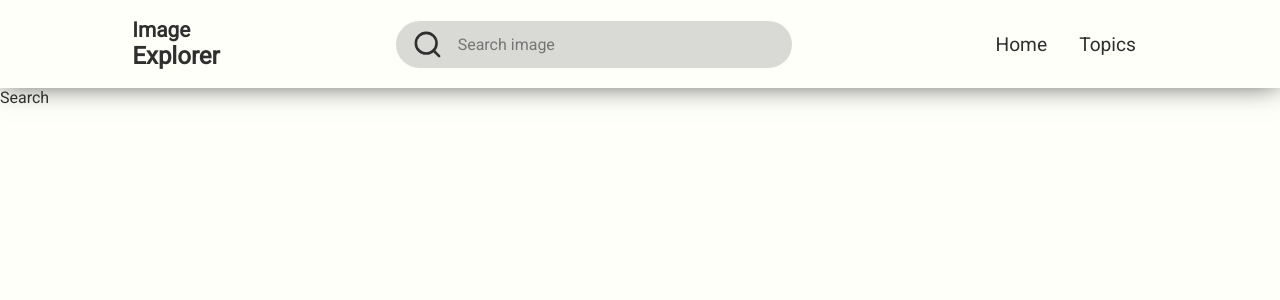
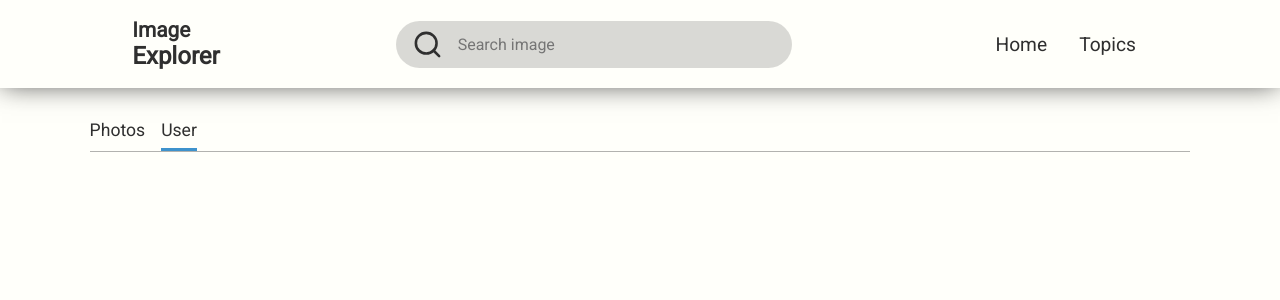
Before and after one commit to matiNap/ImageExplorer, a React (Create React App) app in the folder app/: page /image-explorer/search/user in a window 1280 px wide. Shown: the top 300 px of the page. Built offline with nearby package versions, Linux system fonts and the light colour scheme; no server answers.

Commit message:
Add search nav

```diff
--- a/app/package.json
+++ b/app/package.json
@@ -27,6 +27,7 @@
     "eslint": "6.6.0",
     "gh-pages": "^3.1.0",
     "lodash": "^4.17.20",
+    "qs": "^6.9.4",
     "react": "^16.13.1",
     "react-content-loader": "^5.1.0",
     "react-dom": "^16.13.1",
--- a/app/src/App.tsx
+++ b/app/src/App.tsx
@@ -2,16 +2,24 @@ import React from "react";
 import { Router, Route, Switch } from "react-router-dom";
 import Main from "./screens/Main";
 import { ThemeProvider } from "@material-ui/core";
-import { MAIN, TOPICS, SEARCH, PROFILE, PHOTOS } from "./navRoutes";
+import {
+  MAIN,
+  TOPICS,
+  PROFILE,
+  PHOTOS,
+  SEARCH_USER,
+  SEARCH_PHOTOS,
+} from "./navRoutes";
 import theme from "./theme";
 import withNavigation from "./hocs/withNavigation";
-import Search from "./screens/Search";
 import Topics from "./screens/Topic";
 import Profile from "./screens/Profile";
 import Photos from "./screens/Photos";
 import { Provider } from "react-redux";
 import store from "../src/store";
 import history from "./history";
+import SearchPhoto from "./screens/SearchPhoto";
+import SearchUser from "./screens/SearchUser";
 
 export default () => {
   return (
@@ -22,8 +30,13 @@ export default () => {
             <Route exact path={MAIN} component={withNavigation(Main)} />
             <Route
               exact
-              path={`${SEARCH}/:query`}
-              component={withNavigation(Search)}
+              path={`${SEARCH_PHOTOS}`}
+              component={withNavigation(SearchPhoto)}
+            />
+            <Route
+              exact
+              path={`${SEARCH_USER}`}
+              component={withNavigation(SearchUser)}
             />
             <Route
               exact
--- a/app/src/components/Header/components/SearchInput.tsx
+++ b/app/src/components/Header/components/SearchInput.tsx
@@ -1,17 +1,28 @@
-import React from "react";
+import React, { useState } from "react";
 import { FiSearch } from "react-icons/fi";
 import { useTheme } from "@material-ui/styles";
+import { SEARCH_PHOTOS } from "../../../navRoutes";
+import { useHistory } from "react-router-dom";
 
 export default () => {
+  const [value, setValue] = useState("");
   const { palette } = useTheme();
+  const history = useHistory();
+
   return (
     <div className="search-input-container">
       <FiSearch size={31} color={palette.text.primary} type="text" />
       <input
+        value={value}
+        onChange={(e) => setValue(e.target.value)}
         style={{ color: palette.text.primary }}
         type="search"
         placeholder="Search image"
         className="search-input"
+        onKeyDown={(e) => {
+          if (e.key === "Enter")
+            history.push(`${SEARCH_PHOTOS}?search=${value}`);
+        }}
       />
     </div>
   );
--- /dev/null
+++ b/app/src/components/SearchNav/index.tsx
@@ -0,0 +1,32 @@
+import React from "react";
+import "./style.css";
+import { useTheme } from "@material-ui/core";
+import { Link, useRouteMatch } from "react-router-dom";
+import { SEARCH_PHOTOS, SEARCH_USER } from "../../navRoutes";
+export default () => {
+  const { palette } = useTheme();
+
+  const selectedStyle = {
+    borderBottom: `3px solid ${palette.primary.main}`,
+  };
+
+  const { path } = useRouteMatch();
+  return (
+    <div className="search-nav-container">
+      <Link
+        to={SEARCH_PHOTOS}
+        className="search-nav-item"
+        style={path === SEARCH_PHOTOS ? selectedStyle : {}}
+      >
+        <p>Photos</p>
+      </Link>
+      <Link
+        to={SEARCH_USER}
+        className="search-nav-item"
+        style={path === SEARCH_USER ? selectedStyle : {}}
+      >
+        <p>User</p>
+      </Link>
+    </div>
+  );
+};
--- /dev/null
+++ b/app/src/components/SearchNav/style.css
@@ -0,0 +1,31 @@
+.search-nav-container {
+  display: flex;
+  flex-direction: row;
+  margin-top: 1rem;
+  border-bottom: 0.5px solid rgba(0, 0, 0, 0.3);
+}
+
+.search-nav-item {
+  padding-bottom: 0.5rem;
+  cursor: pointer;
+}
+
+.search-nav-item p {
+  font-size: 1.1rem;
+}
+
+@media only screen and (min-width: 800px) {
+  .search-nav-item {
+    margin-right: 1rem;
+  }
+}
+
+@media only screen and (max-width: 800px) {
+  .search-nav-item {
+    width: 50vw;
+    display: flex;
+    flex-direction: row;
+    cursor: pointer;
+    justify-content: center;
+  }
+}
--- a/app/src/navRoutes.ts
+++ b/app/src/navRoutes.ts
@@ -1,5 +1,6 @@
 export const MAIN = "/image-explorer";
-export const SEARCH = `${MAIN}/search`;
+export const SEARCH_PHOTOS = `${MAIN}/search/photos`;
+export const SEARCH_USER = `${MAIN}/search/user`;
 export const TOPICS = `${MAIN}/topics`;
 export const PROFILE = `${MAIN}/profile`;
 export const PHOTOS = `${MAIN}/photos`;
--- a/app/src/screens/Photos/style.css
+++ b/app/src/screens/Photos/style.css
@@ -86,20 +86,6 @@
   margin-left: 0.5rem;
 }
 
-.lookup-next-image {
-  position: absolute;
-  top: 55%;
-  left: 1rem;
-  cursor: pointer;
-}
-
-.lookup-prev-image {
-  position: absolute;
-  top: 55%;
-  right: 1rem;
-  cursor: pointer;
-}
-
 .lookup-avatar-img {
   width: 3.2rem !important;
   height: 3.2rem !important;
@@ -156,6 +142,19 @@
     border-width: 0;
     box-shadow: none !important;
   }
+  .lookup-next-image {
+    position: absolute;
+    top: 55%;
+    left: 1rem;
+    cursor: pointer;
+  }
+
+  .lookup-prev-image {
+    position: absolute;
+    top: 55%;
+    right: 1rem;
+    cursor: pointer;
+  }
 }
 
 @media only screen and (max-width: 800px) {
@@ -164,4 +163,12 @@
     max-height: 80vh;
     object-fit: contain;
   }
+
+  .lookup-next-image {
+    display: none;
+  }
+
+  .lookup-prev-image {
+    display: none;
+  }
 }
--- a/app/src/screens/Search/index.tsx
+++ /dev/null
@@ -1,9 +0,0 @@
-import React from "react";
-
-export default () => {
-  return (
-    <div>
-      <p>Search</p>
-    </div>
-  );
-};
--- /dev/null
+++ b/app/src/screens/SearchPhoto/index.tsx
@@ -0,0 +1,11 @@
+import React from "react";
+import Container from "../../components/Container";
+import SearchNav from "../../components/SearchNav";
+
+export default () => {
+  return (
+    <Container>
+      <SearchNav />
+    </Container>
+  );
+};
--- /dev/null
+++ b/app/src/screens/SearchUser/index.tsx
@@ -0,0 +1,11 @@
+import React from "react";
+import Container from "../../components/Container";
+import SearchNav from "../../components/SearchNav";
+
+export default () => {
+  return (
+    <Container>
+      <SearchNav />
+    </Container>
+  );
+};
```
Also changed, not shown: 1 other file (tests, documents, lock files or other folders).
